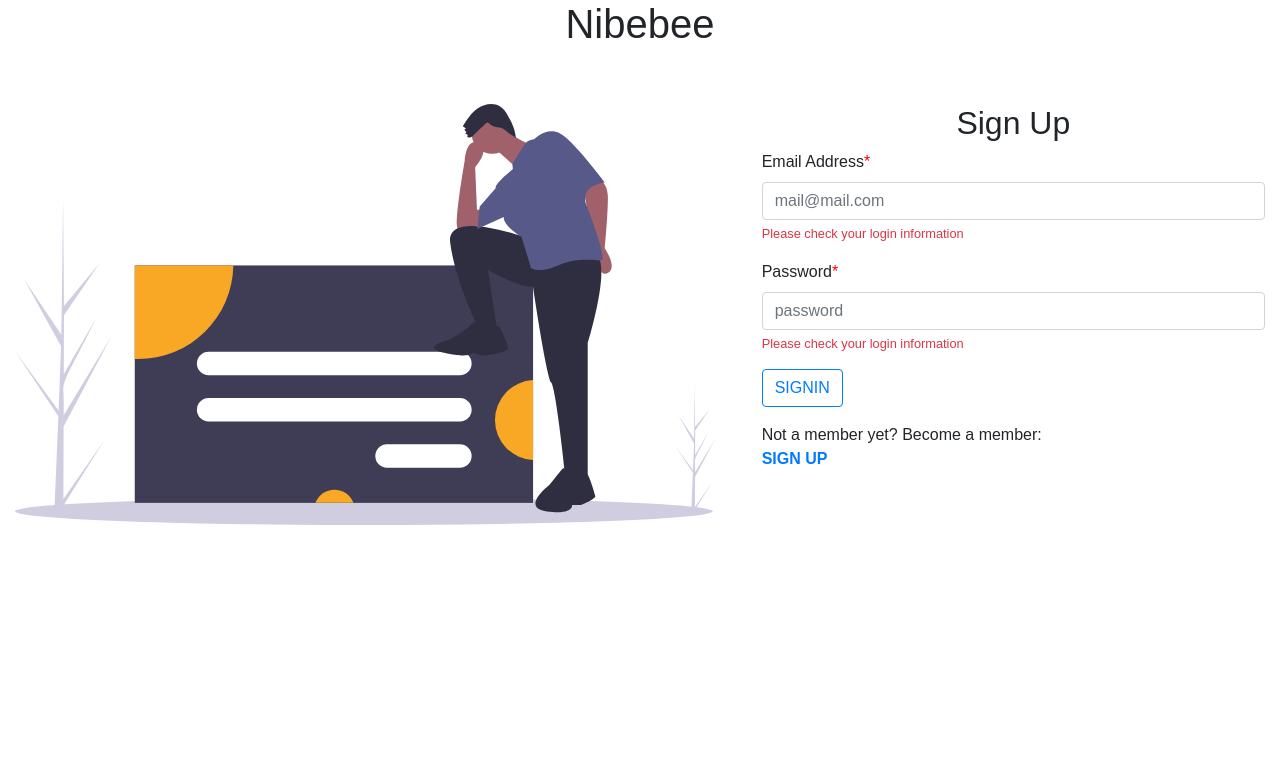
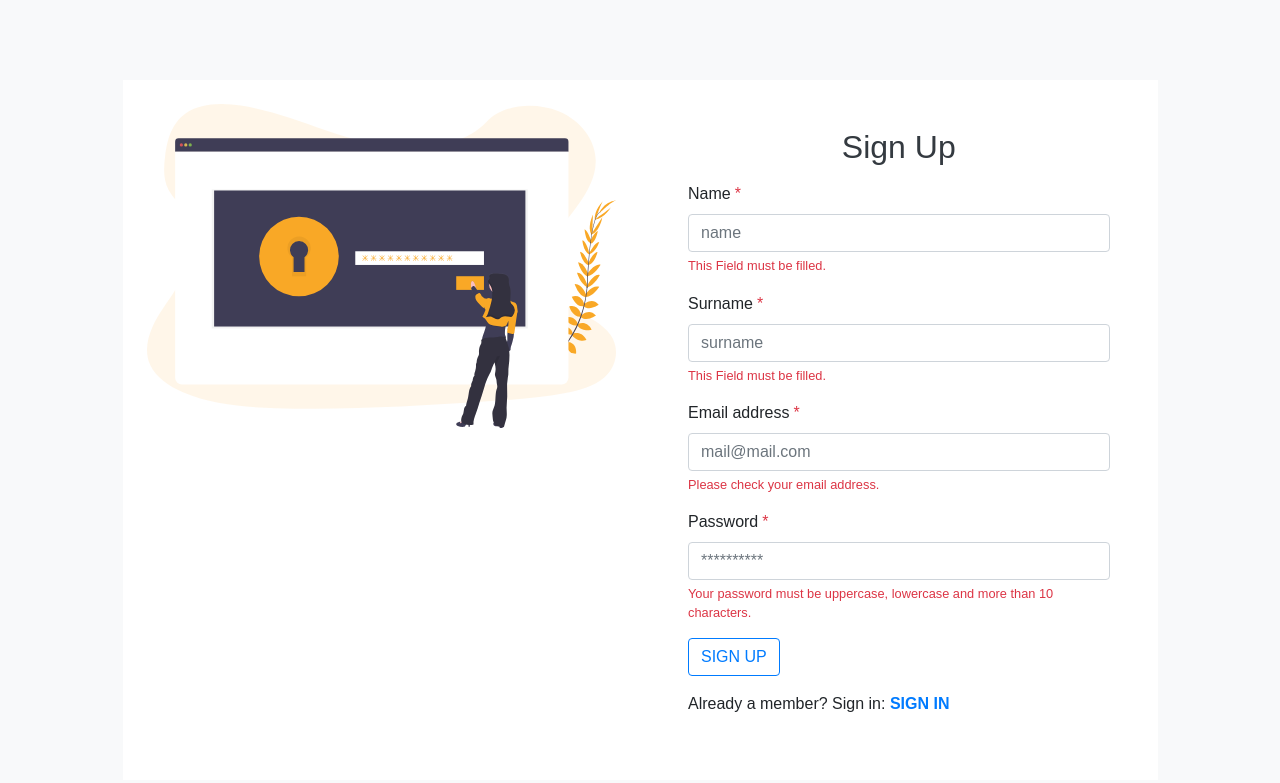
Before and after one commit to kymgriffins/Nibebee, a plain HTML site: page signup.html in a window 1280 px wide. Drawn offline with nearby package versions, Linux system fonts and the light colour scheme; files that its build step writes are made by us from their sources; no server answers.

Commit message:
Authentication in js

```diff
--- a/signup.html
+++ b/signup.html
@@ -4,69 +4,82 @@
 <head>
     <meta charset="UTF-8">
     <meta name="viewport" content="width=device-width, initial-scale=1.0">
-    <title>Document</title>
-</head>
+    <meta http-equiv="X-UA-Compatible" content="ie=edge">
+    <!-- Bootstrap CSS -->
     <link rel="stylesheet" href="assets/bootstrap/css/bootstrap.min.css">
     <link rel="stylesheet" href="assets/bootstrap/css/bootstrap.css">
+    <link rel="stylesheet" href="https://fonts.googleapis.com/css?family=Poppins">
     <link rel="stylesheet" href="assets/css/fontawesome.min.css">
     <link rel="stylesheet" href="assets/css/Navigation-Clean.css">
     <link rel="stylesheet" href="assets/css/styles.css">
-<link rel="stylesheet" href="https://stackpath.bootstrapcdn.com/bootstrap/4.5.2/css/bootstrap.min.css" integrity="sha384-JcKb8q3iqJ61gNV9KGb8thSsNjpSL0n8PARn9HuZOnIxN0hoP+VmmDGMN5t9UJ0Z" crossorigin="anonymous">
+    <title>Sign Up | Firebase Auth</title>
+</head>
 
-<body>
-    <section>
+<body class="bg-light" style="max-height: auto;">
     <div class="container-fluid">
-            <div class="row ">
-                <div class="col-12 text-center">
-                    <h1>Nibebee</h1>
+        <div class="row mx-1">
+            <div class="col-lg-10 col-md-10 offset-lg-1 offset-md-1 text-center mt-5 pb-4 ">
+                <h1 class="h1"></h1>
             </div>
+            <div class="col-lg-10 col-md-10 offset-lg-1 offset-md-1 bg-white  mb-5 ">
+                <div class="row">
+                    <div class="col-lg-6 col-md-6 p-4  ">
+                        <img src="assets/images/undraw_authentication_fsn5.svg" width="100%" alt=" Nibebee Signup ">
                     </div>
-            <div class="row">
-                <div class=" col-md-6 col-lg-7  py-5 justify-content-center">
-                    <img src="assets/images/undraw_sign_in_e6hj.svg" alt="" height='auto' width='700'>
-                </div>
-                <div class=" col-md-6 col-lg-5  py-5">
-                    <div id="signup">
-                        <h2 class='text-center'>Sign Up</h2>
-                        <div class="form-group">
-                            <label for="useremail">Email Address<span style="color:red">*</span></label>
-                            <input id="useremail" class="form-control" type="email" onblur="checkuseremail()" placeholder="mail@mail.com" name="">
-                            <small id='useremailerror' class="form-text text-danger ">Please check your login
-                                information</small>
-                        </div>
-                        <div class="form-group">
-                            <label for="useremail">Password<span style="color:red">*</span></label>
-                            <input id="userpassword" class="form-control" type="password" onblur="checkuserpassword()" placeholder="password" name="">
-                            <small id='userpassworderror' class="form-text text-danger ">Please check your login
-                                information</small>
-                        </div>
-                        <button type="button" class='btn btn-outline-primary text-uppercase mb-3' onclick='signin()'>Signin</button>
-                        <p>Not a member yet? Become a member:
-                            <a href="">
-                                <strong class="text-primary text-uppercase"> <br>Sign Up</strong></a>
-                        </p>
+                    <div class="col-lg-6 col-md-6 p-lg-5 p-md-5 px-3 py-4 ">
+                        <div id="signUpForm ">
+                            <h2 class="h2 text-center text-dark mb-3 ">Sign Up</h2>
+                            <div class="form-group "> <label for="userFullName ">Name<span
+                                        class="text-danger ml-1 ">*</span></label> <input type="text " class="form-control " id="userFullName " onblur="checkUserFullName() " placeholder="name "> <small id="userFullNameError " class="form-text text-danger ">This Field must be filled.</small>                                </div>
+                            <div class="form-group "> <label for="userSurname ">Surname<span
+                                        class="text-danger ml-1 ">*</span></label> <input type="text " class="form-control " id="userSurname " onblur="checkUserSurname() " placeholder="surname "> <small id="userSurnameError " class="form-text text-danger ">This Field must be filled.</small>                                </div>
+                            <div class="form-group "> <label for="userEmail ">Email address<span
+                                        class="text-danger ml-1 ">*</span></label> <input type="email " class="form-control " id="userEmail " onblur="checkUserEmail() " placeholder="mail@mail.com "> <small id="userEmailError " class="form-text text-danger ">Please check your email address.</small>                                </div>
+                            <div class="form-group "> <label for="userPassword ">Password<span
+                                        class="text-danger ml-1 ">*</span></label> <input type="password " class="form-control " id="userPassword " onblur="checkUserPassword() " placeholder="********** "> <small id="userPasswordError " class="form-text
+                            text-danger ">Your password must be uppercase, lowercase and more than 10
+                                    characters.</small> </div> <button type="button " class="btn btn-outline-primary text-uppercase mb-3 " onclick="signUp() ">Sign
+                                Up</button>
+                            <p>Already a member? Sign in: <a href="signin.html "><strong
+                                        class="text-primary text-uppercase showSignInForm ">Sign In</strong></a></p>
                         </div>
                     </div>
                 </div>
             </div>
-    </section>
-</body>
+        </div>
+    </div>
+    <!-- Optional JavaScript -->
+    <!-- jQuery first, then Popper.js, then Bootstrap JS -->
+    <script src="https://code.jquery.com/jquery-3.3.1.slim.min.js " integrity="sha384-q8i/X+965DzO0rT7abK41JStQIAqVgRVzpbzo5smXKp4YfRvH+8abtTE1Pi6jizo " crossorigin="anonymous "></script>
+    <script src="https://cdnjs.cloudflare.com/ajax/libs/popper.js/1.14.3/umd/popper.min.js " integrity="sha384-ZMP7rVo3mIykV+2+9J3UJ46jBk0WLaUAdn689aCwoqbBJiSnjAK/l8WvCWPIPm49 " crossorigin="anonymous "></script>
+    <script src="https://stackpath.bootstrapcdn.com/bootstrap/4.1.3/js/bootstrap.min.js " integrity="sha384-ChfqqxuZUCnJSK3+MXmPNIyE6ZbWh2IMqE241rYiqJxyMiZ6OW/JmZQ5stwEULTy " crossorigin="anonymous "></script>
+    <script src="https://www.gstatic.com/firebasejs/5.9.4/firebase.js "></script>
+    <!-- The core Firebase JS SDK is always required and must be listed first -->
+    <script src="https://www.gstatic.com/firebasejs/7.3.0/firebase-app.js "></script>
+    <!-- TODO: Add SDKs for Firebase products that you want to use https://firebase.google.com/docs/web/setup#available-libraries -->
+    <script src="https://www.gstatic.com/firebasejs/7.3.0/firebase-analytics.js "></script>
+    <!-- Add Firebase products that you want to use -->
+    <script src="https://www.gstatic.com/firebasejs/6.1.1/firebase-auth.js "></script>
+    <script src="https://www.gstatic.com/firebasejs/6.1.1/firebase-database.js "></script>
     <script>
         // Your web app's Firebase configuration
         // For Firebase JS SDK v7.20.0 and later, measurementId is optional
         var firebaseConfig = {
-        apiKey: "AIzaSyANOUvd39-B_Qyt4f9nWrEvBoCDr3bAPs4",
-        authDomain: "nibebeeapp.firebaseapp.com",
-        databaseURL: "https://nibebeeapp.firebaseio.com",
-        projectId: "nibebeeapp",
-        storageBucket: "nibebeeapp.appspot.com",
-        messagingSenderId: "112062661001",
-        appId: "1:112062661001:web:57a15ccb5a9c2b8aa96158",
-        measurementId: "G-TYCH70K6EM"
+            apiKey: "AIzaSyANOUvd39-B_Qyt4f9nWrEvBoCDr3bAPs4 ",
+            authDomain: "nibebeeapp.firebaseapp.com ",
+            databaseURL: "https://nibebeeapp.firebaseio.com ",
+            projectId: "nibebeeapp ",
+            storageBucket: "nibebeeapp.appspot.com ",
+            messagingSenderId: "112062661001 ",
+            appId: "1:112062661001:web:57a15ccb5a9c2b8aa96158 ",
+            measurementId: "G-TYCH70K6EM "
         };
         // Initialize Firebase
         firebase.initializeApp(firebaseConfig);
         firebase.analytics();
     </script>
+    <!-- Custom JavaScript -->
+    <script src="assets/js/app.js "></script>
+</body>
 
 </html>
```
Also changed, not shown: index.html (+2 -2 lines), signin.html (+47 -44 lines), sign up sign in .txt (added), 2 other files. Lines whose indentation alone changed are shown as unchanged.
